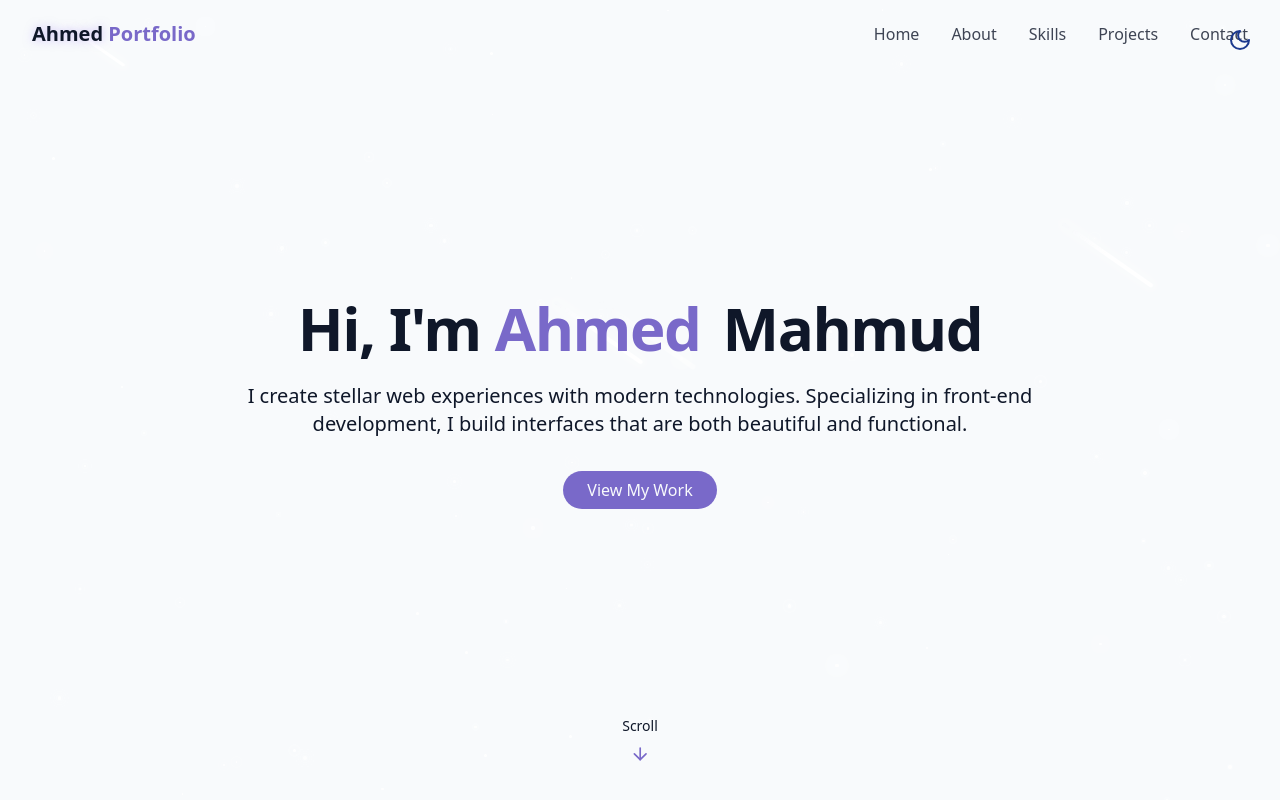
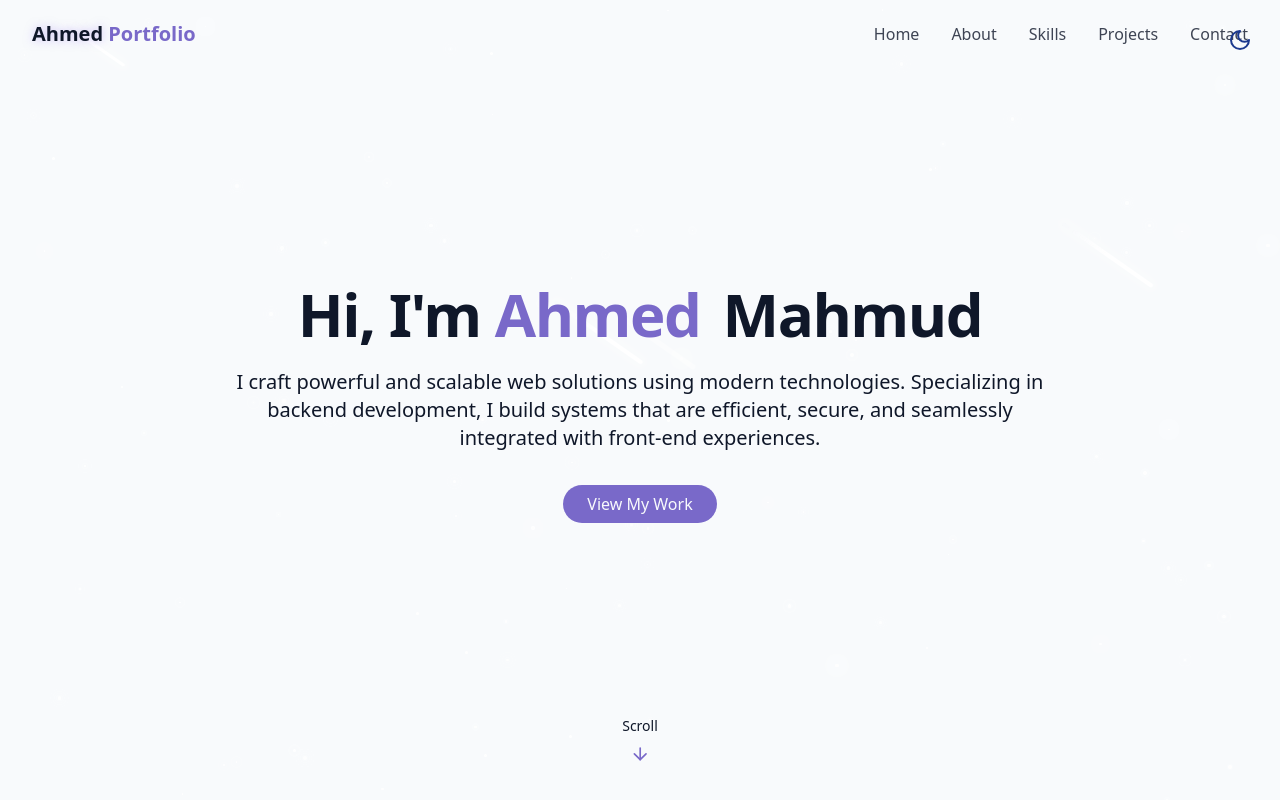
Before and after one commit to ahmeddin12/portfolio, a React (Vite) app: page / in a window 1280 px wide. Shown: the top 800 px of the page. Built offline with nearby package versions, Linux system fonts and the light colour scheme.

Commit message:
fix: update description in HeroSection for clarity and focus on backend development

```diff
--- a/src/components/HeroSection.jsx
+++ b/src/components/HeroSection.jsx
@@ -21,9 +21,10 @@ export const HeroSection = () => {
           </h1>
 
           <p className="text-lg md:text-xl text-muted-foreground max-2-2xl mx-auto opacity-0 animate-fade-in-delay-3">
-            I create stellar web experiences with modern technologies.
-            Specializing in front-end development, I build interfaces that are
-            both beautiful and functional.
+            I craft powerful and scalable web solutions using modern
+            technologies. Specializing in backend development, I build systems
+            that are efficient, secure, and seamlessly integrated with front-end
+            experiences.
           </p>
 
           <div className="pt-4 opacity-0 animate-fade-in-delay-4">
```
